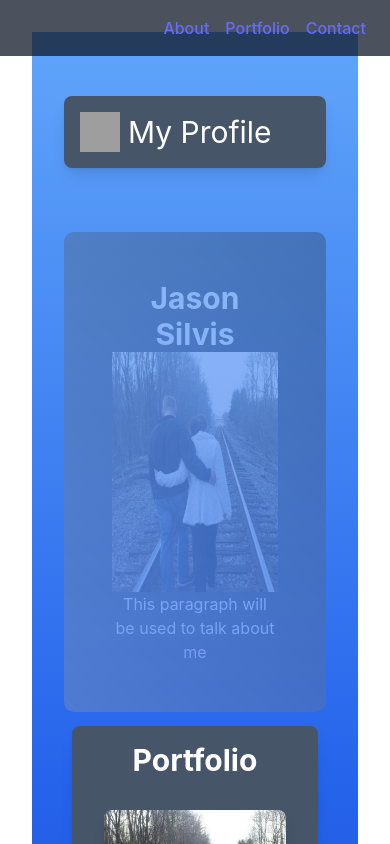
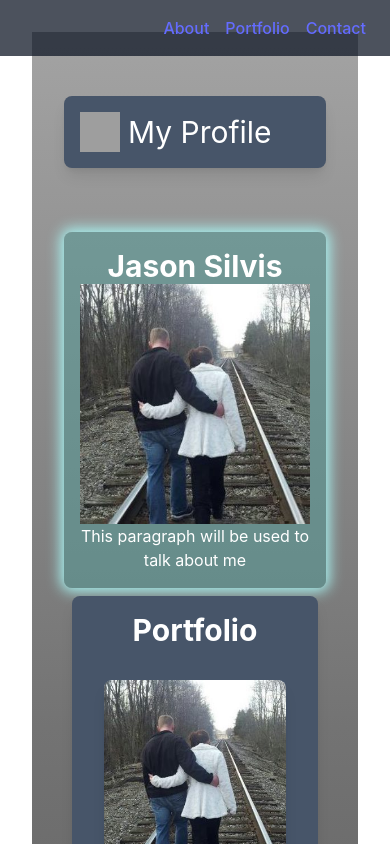
Before and after one commit to JSilvis73/SilvisProfile, a React (Vite) app: page / in a window 390 px wide. Shown: the top 844 px of the page. Built offline with nearby package versions, Linux system fonts and the light colour scheme; grey boxes are pictures that could not be loaded.

Commit message:
Lot of styling changes. Had some ideas for a glow effect instead around the About div. Trying to make it look like a futuristic computer monitor.

```diff
--- a/src/App.css
+++ b/src/App.css
@@ -14,6 +14,32 @@
 .read-the-docs {
   color: #888;
 }
+
+
+
+@keyframes glow {
+  0%, 100% {
+    box-shadow: 0 0 10px 2px #8ADFDF;
+  }
+  25% {
+    box-shadow: 0 0 15px 4px #B3FEFB;
+  }
+
+  50% {
+    box-shadow: 0 0 15px 4px #F5FEFE;
+  }
+
+  75% {
+    box-shadow: 0 0 15px 4px #B3FEFB;
+  }
+}
+
+.bg-glow {
+  animation: glow 2s infinite;
+}
+
+
+
 
 @keyframes pulse {
   0% {
--- a/src/App.jsx
+++ b/src/App.jsx
@@ -6,7 +6,7 @@
 
 
   return (
-    <div className="bg-gradient-to-b from-blue-400 via-blue-600 to-blue-800 min-h-screen flex flex-col">
+    <div className="bg-gradient-to-b from-neutral-400 via-neutral-500 to-neutral-600 min-h-screen flex flex-col">
       <HomePage />
     </div>
   )
--- a/src/components/About.jsx
+++ b/src/components/About.jsx
@@ -1,28 +1,35 @@
-import React, { useState, useEffect } from 'react';
+import React, { useState, useEffect } from "react";
 import walkingPic from "../assets/images/walking.jpg";
 
 export default function About() {
-  const [isFlickering, setIsFlickering] = useState(false);
+  // const [isFlickering, setIsFlickering] = useState(false);
 
-  useEffect(() => {
-    const flickerInterval = setInterval(() => {
-      // Trigger flicker
-      setIsFlickering(true);
-      setTimeout(() => setIsFlickering(false), 50); // Flicker duration (0.05 seconds)
+  // useEffect(() => {
+  //   const normalDuration = 100000; // 10 seconds of normal state
+  //   const flickerDuration = 1000; // Flicker lasts for 1 second
 
-      // Reset flicker every 10 to 15 seconds
-    }, Math.random() * 5000 + 10000); // Random interval between 10-15 seconds
+  //   const flickerInterval = setInterval(() => {
+  //     setIsFlickering(true);
 
-    return () => clearInterval(flickerInterval);
-  }, []);
+  //     // Stop flickering after a short duration
+  //     setTimeout(() => setIsFlickering(false), flickerDuration);
+
+  //     // Continue to flicker at regular intervals
+  //   }, normalDuration + flickerDuration); // Start flickering after normal duration
+
+  //   return () => clearInterval(flickerInterval);
+  // }, []);
 
   return (
-    <div className={`about-container ${isFlickering ? 'flicker' : ''}`}>
-      <div className='container mx-auto p-4'>
-        <h3 className='text-3xl font-bold'>Jason Silvis</h3>
-        <img className='size-60' src={walkingPic} alt='An image of me!'/>
-        <p>This paragraph will be used to talk about me</p>
+    <div className="">
+      <div className="container mx-auto m-2 p-4 bg-scifi/50 rounded-lg bg-glow text-white">
+      <h3 className="text-3xl font-bold">Jason Silvis</h3>
+        <div className="flex flex-col md:flex-row">
+          <img className="size-60 " src={walkingPic} alt="An image of me!" />
+          <p>This paragraph will be used to talk about me</p>
+        </div>
       </div>
     </div>
   );
+  //className={`about-container ${isFlickering ? 'flicker' : 'normal'}`}
 }
--- a/tailwind.config.js
+++ b/tailwind.config.js
@@ -5,7 +5,11 @@
     "./src/**/*.{js,jsx,ts,tsx}",
   ],
   theme: {
-    extend: {},
+    extend: {
+    colors: {
+      'scifi': '#509B97'
+    }
+    },
   },
   plugins: [],
 }
```
Also changed, not shown: src/components/styles/About.css (+22 -6 lines).
